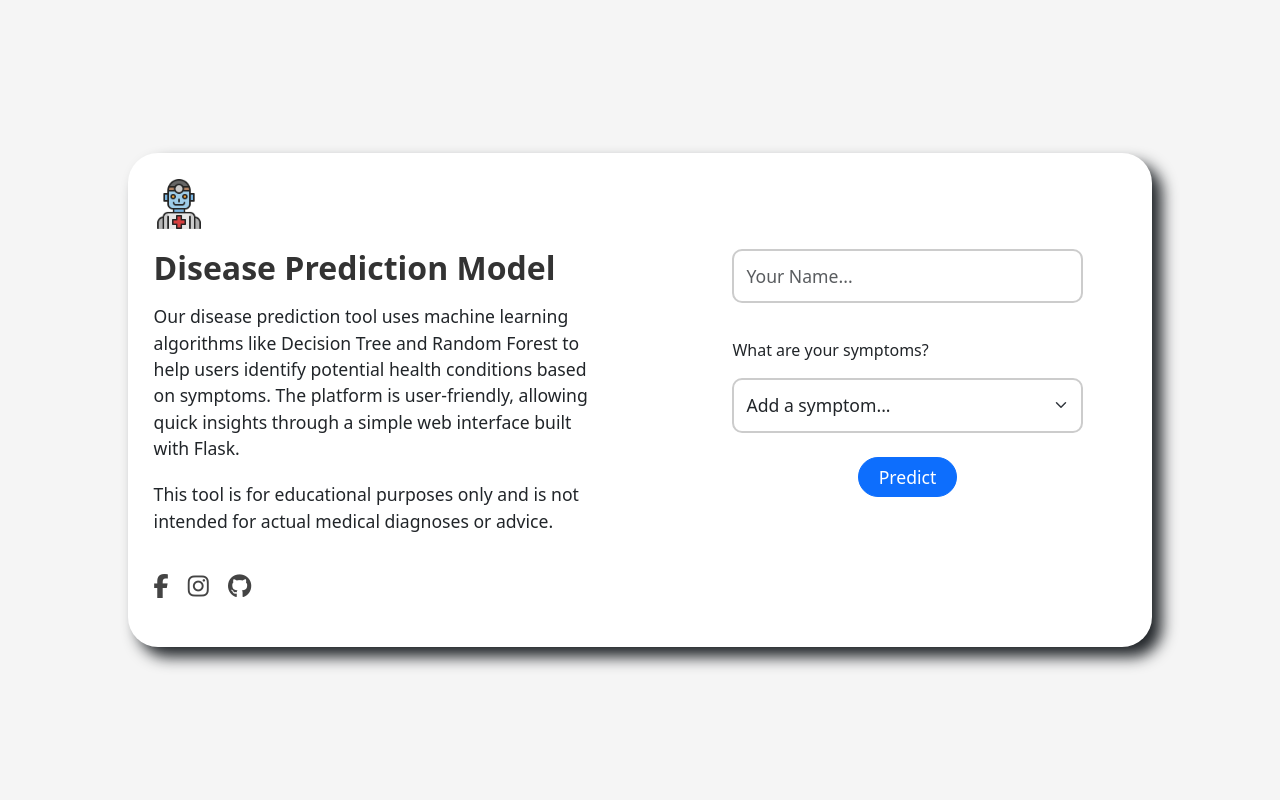
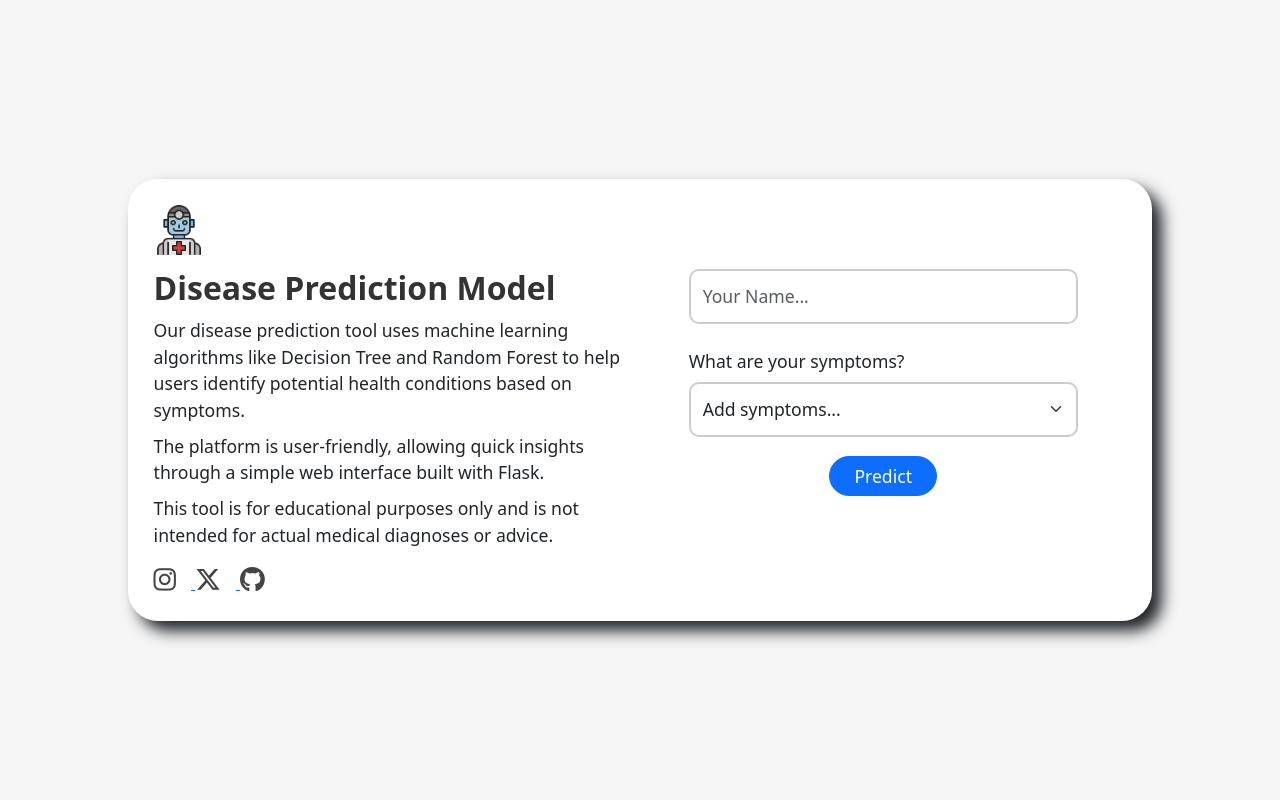
Before and after one commit to neeraj-395/dpm-ml, a Flask app: page / in a window 1280 px wide. Run offline with Flask 3, Linux system fonts and the light colour scheme.

Commit message:
Refactored HTML/CSS!

```diff
--- a/app.py
+++ b/app.py
@@ -1,8 +1,10 @@
+from wikipediaapi import Wikipedia
 from flask import Flask, render_template, request
 from src.models.dp_model import DiseasePredictModel
 
 app = Flask(__name__)
 
+wiki = Wikipedia('DPM_ML_PROJECT')
 dpm = DiseasePredictModel()
 symptoms = dpm.get_symptoms()
 diseases = dpm.get_diseases()
@@ -17,11 +19,14 @@ def predict():
     user_symp = request.form.get('symptoms', 'Unknown')
     pred_index = dpm.predict([user_symp])
     pred_disease = diseases[pred_index] if pred_index is not None else 'Unknown'
-    return f"""
-        <h1>User { user_name }, based on your symptoms { user_symp }</h1>
-        <p>Your predicted condition is: <strong>{ pred_disease }</strong></p>
-        <a href="/">Back to Home</a>
-    """
+    disease_page = wiki.page(pred_disease)
+
+    return render_template(
+        'result.html',
+        username = user_name,
+        disease_desc = disease_page.summary,
+        disease_title = disease_page.title
+    )
 
 if __name__ == "__main__":
     app.run(debug=True)
--- a/static/css/style.css
+++ b/static/css/style.css
@@ -1,114 +1,100 @@
-    /* General Reset */
+@import url('https://cdn.jsdelivr.net/npm/bootstrap@5.3.3/dist/css/bootstrap.min.css');
+@import url('https://cdnjs.cloudflare.com/ajax/libs/font-awesome/6.5.1/css/all.min.css');
+
 * { margin: 0; padding: 0; box-sizing: border-box; }
 
-    /* Body Styles */
-    .main-screen {
-        background-color: whitesmoke;
+body {
     height: 100vh;
     display: flex;
+    align-items: center;
     justify-content: center;
-        align-items: center;
+    background-color: whitesmoke !important;
 }
 
-    /* Main Card */
 .main-card {
     width: 80vw;
     padding: 2%;
+    border-radius: 30px;
     background-color: white;
-        border-radius: 30px;
     box-shadow: 10px 10px 15px;
     transition: box-shadow 0.5s ease-in-out;
 }
 
-    .main-card:hover {
-        box-shadow: 2px 2px 20px;
+.main-card:hover { box-shadow: 2px 2px 20px; }
+
+.main-logo {
+    display: flex;
+    justify-content: flex-start;
+    margin-bottom: 1.5%;
 }
 
-    /* Main Content */
+.main-logo img { height: 50px; width: auto; }
+
 .main-content {
     display: flex;
+    flex-wrap: wrap;
+    align-items: flex-start;
     justify-content: space-between;
-        align-items: flex-start;
-        flex-wrap: wrap;
 }
 
-    /* Logo Row */
-    .logo-row {
+.intro-section {
+    width: 50%;
     display: flex;
-        justify-content: flex-start;
-        margin-bottom: 20px;
+    flex-direction: column;
 }
 
-    /* Intro Section (Left Side) */
-    .intro-section {
-        display: flex;
-        flex-direction: column;
-        margin-right: 2%;
-        width: 45%;
+.intro-heading {
+    color: #333;
+    font-size: 2rem;
+    font-weight: bold;
+    margin-bottom: 2%;
 }
 
-    .model-name {
-        font-size: 2rem;
-        margin-bottom: 1rem;
-        color: #333;
-        font-weight: bold;
-    }
-
-    .model-intro {
+.intro-paragraphs p {
     font-size: 1.1rem;
-        margin-bottom: 20px;
+    margin-bottom: 2%;
     text-align: start;
 }
 
-    /* Icon Styling */
-    .logo {
-        margin: 20px 0;
+.social-icons i {
+    color: #444;
+    margin: 2% 0 0;
+    font-size: 1.6rem;
+    margin-right: 15px;
 }
 
-    .logo i {
-        margin-right: 15px;
-        font-size: 1.5rem;
-        color: #444;
-    }
+.social-icons i:hover { color: black; }
 
-    .logo i:hover {
-        color: black;
-    }
-
-    /* Input Section (Right Side) */
-    .model-input {
-        width: 45%;
+.input-section {
+    width: 50%;
     display: flex;
+    align-items:center;
     flex-direction: column;
-        align-items: center;
     justify-content: center;
 }
 
-    .model-input input {
-        width: 80%;
+.input-section input, .symptom-select select {
     padding: 12px;
+    margin-bottom: 5%;
     font-size: 1.1rem;
+    border-radius: 10px;
     border: 2px solid #ccc;
-        border-radius: 10px;
-        margin-bottom: 15px;
 }
 
-    .model-input select {
-        padding: 12px;
-        border: 2px solid #ccc;
-        font-size: 1.1rem;
-        border-radius: 10px;
+.input-section input, .symptom-select { width: 80%; }
+.symptom-select label { font-size: 1.1rem; margin-bottom: 2%; }
+.input-section button { font-size: 1.1rem; padding-inline:5%; }
+
+
+/* result.html page css */
+
+.img-card {
+    float:right;
+    max-width: 20%;
+    padding: 2%;
+    background-color: whitesmoke;
+    border-radius: 30px;
+    box-sizing: border-box;
 }
 
-    /* Symptom Section */
-    .symptoms-section {
-        margin-top: 20px;
-        width: 80%;
-    }
-
-    .symptom-tags {
-        display: flex;
-        gap: 10px;
-        flex-wrap: wrap;
-        margin-bottom: 15px;
-    }
+.img-card img { height: 100%; width: 100%; border-radius: 30px; }
--- a/templates/index.html
+++ b/templates/index.html
@@ -7,58 +7,52 @@
     <title>Disease Prediction Model</title>
     <link rel="stylesheet" href="../static/css/style.css">
     <link rel="icon" type="image/x-icon" href="../static/img/medical-robot.ico">
-    <link rel="stylesheet" href="https://cdnjs.cloudflare.com/ajax/libs/font-awesome/6.5.1/css/all.min.css">
-    <script src="https://ajax.googleapis.com/ajax/libs/jquery/3.5.1/jquery.min.js"></script>
-    <link href="https://cdn.jsdelivr.net/npm/bootstrap@5.3.3/dist/css/bootstrap.min.css" rel="stylesheet"
-        integrity="sha384-QWTKZyjpPEjISv5WaRU9OFeRpok6YctnYmDr5pNlyT2bRjXh0JMhjY6hW+ALEwIH" crossorigin="anonymous">
 </head>
 
-<body class="main-screen">
-    <div class="main-card">
-        <div class="logo-row">
-            <div class="nav-logo">
-                <img src="../static/img/medical-robot.png" alt="Web Logo" style="height: 50px; width: auto;">
-            </div>
+<body>
+    <main class="main-card">
+        <div class="main-logo">
+            <img src="../static/img/medical-robot.png" alt="Medical Robot">
         </div>
         <div class="main-content">
-            <!-- Left Section -->
-            <div class="intro-section">
-                <h1 class="model-name">Disease Prediction Model</h1>
-                <p class="model-intro">
-                    Our disease prediction tool uses machine learning algorithms like Decision Tree and Random Forest to help users identify potential health conditions based on symptoms.
-                    The platform is user-friendly, allowing quick insights through a simple web interface built with Flask.
-                </p>
-                <p class="model-intro">
-                    This tool is for educational purposes only and is not intended for actual medical diagnoses or advice.
-                </p>
-                <div class="logo">
-                    <a href="https://www.facebook.com" target="_blank"><i class="fa-brands fa-facebook-f"></i></a>
-                    <a href="https://www.instagram.com" target="_blank"><i class="fa-brands fa-instagram"></i></a>
-                    <a href="https://www.github.com/neeraj-395/dpm-ml" target="_blank"><i class="fa-brands fa-github"></i></a>
+            <section class="intro-section">
+                <h1 class="intro-heading">Disease Prediction Model</h1>
+                <article class="intro-paragraphs">
+                    <p>Our disease prediction tool uses machine learning algorithms like Decision Tree and Random Forest
+                        to help users identify potential health conditions based on symptoms.</p>
+                    <p>The platform is user-friendly, allowing quick insights through a simple web interface built with
+                        Flask.</p>
+                    <p>This tool is for educational purposes only and is not intended for actual medical diagnoses or
+                        advice.</p>
+                </article>
+                <div class="social-icons">
+                    <a href="https://www.instagram.com/dseu_official" target="_blank" aria-label="Instagram">
+                        <i class="fa-brands fa-instagram"></i>
+                    </a>
+                    <a href="https://www.x.com/dseu_official" target="_blank" aria-label="X-twitter">
+                        <i class="fa-brands fa-x-twitter"></i>
+                    </a>
+                    <a href="https://www.github.com/neeraj-395/dpm-ml" target="_blank" aria-label="GitHub">
+                        <i class="fa-brands fa-github"></i>
+                    </a>
                 </div>
-            </div>
+            </section>
 
-            <!-- Right Section -->
-            <form class="model-input" action="/predict" method="post">
+            <form class="input-section" action="/predict" method="post">
                 <input class="form-control" type="text" name="username" placeholder="Your Name..." required>
-                <div class="symptoms-section">
-                    <p>What are your symptoms?</p>
-                    <select class="form-select" name="symptoms">
-                        <option disabled selected>Add a symptom...</option>
-                        {% for name in symp_names %} <!-- Flask Template -->
-                            <option value="{{ name }}">{{ name.replace('_',' ').capitalize() }}</option>
-                        {% endfor %} <!-- Flask Template End-->
+                <div class="symptom-select">
+                    <label for="symptoms">What are your symptoms?</label>
+                    <select id="symptoms" class="form-select" name="symptoms">
+                        <option disabled selected>Add symptoms...</option>
+                        {% for name in symp_names %}
+                        <option value="{{ name }}">{{ name.replace('_',' ').capitalize() }}</option>
+                        {% endfor %}
                     </select>
                 </div>
-                <button type="submit" style="font-size: 1.1rem; padding-inline:20px;"
-                class="btn btn-primary mt-4 rounded-pill">Predict</button>
+                <button type="submit" class="btn btn-primary rounded-pill">Predict</button>
             </form>
         </div>
-    </div>
-
-    <script src="../static/js/app.js"></script>
-    <script src="https://cdn.jsdelivr.net/npm/bootstrap@5.3.3/dist/js/bootstrap.bundle.min.js"
-    integrity="sha384-YvpcrYf0tY3lHB60NNkmXc5s9fDVZLESaAA55NDzOxhy9GkcIdslK1eN7N6jIeHz" crossorigin="anonymous"></script>
+    </main>
 </body>
 
 </html>
```
Also changed, not shown: static/css/result.css (deleted, +0 -33 lines), templates/result.html (+5 -27 lines), static/js/index.js (renamed from static/js/app.js). Lines whose indentation alone changed are shown as unchanged.
